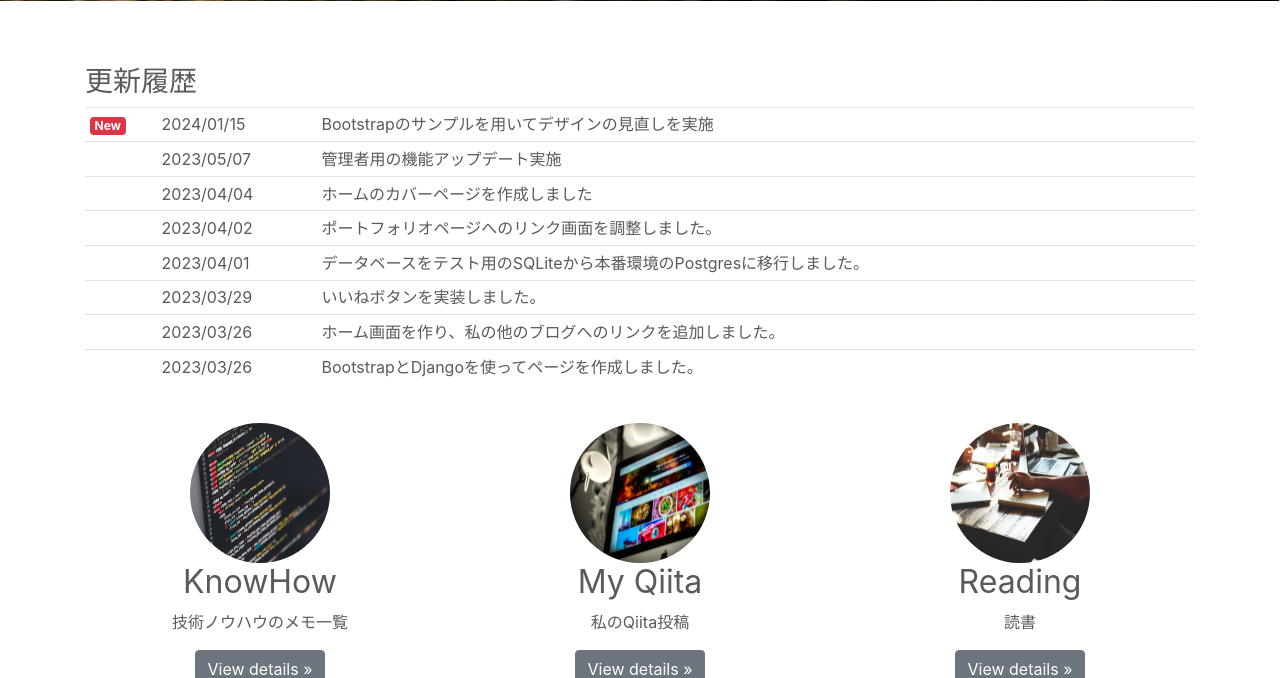
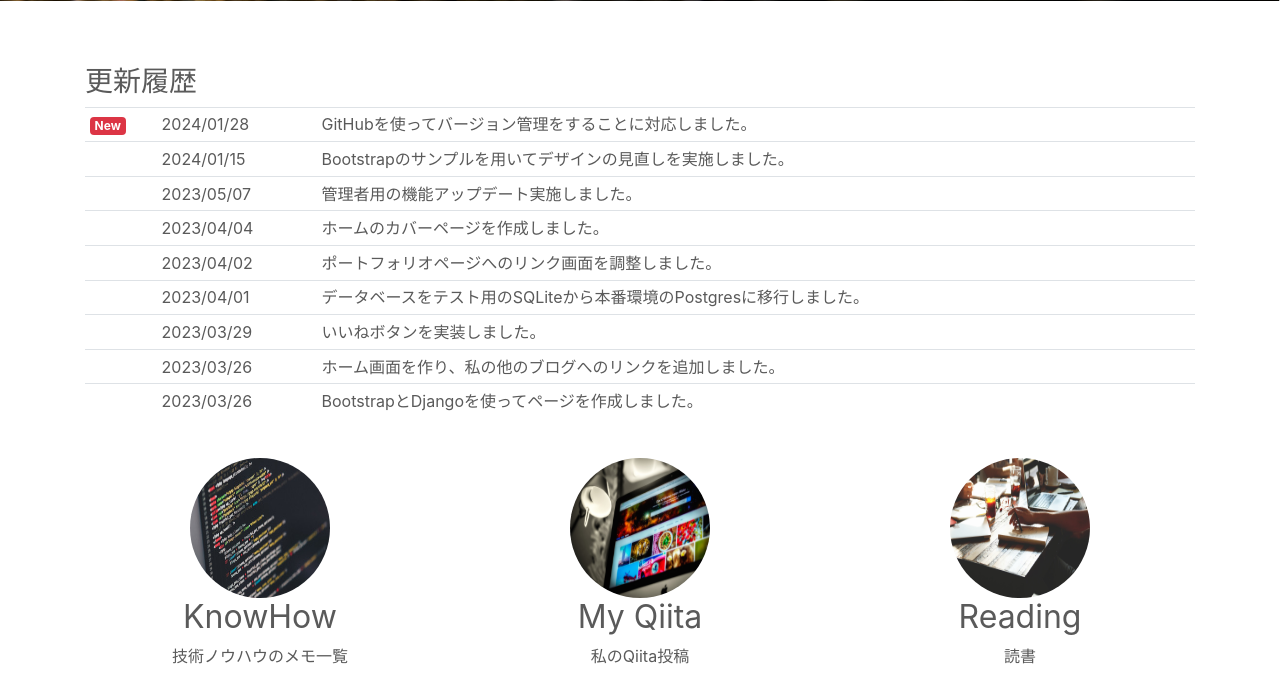
Before and after one commit to believeriver/django_myproject2, a Django app: template templates/pages/main_home.html in a window 1280 px wide. Shown: the part 559-1237 px from the top of the page. Run offline with Django 3.2, Linux system fonts and the light colour scheme; the template is opened without the code that fills it, so the values that code supplies are empty; some libraries are stand-ins or nearby versions.

Commit message:
20240128_03 main_home.htmlの更新履歴を追記

```diff
--- a/templates/pages/main_home.html
+++ b/templates/pages/main_home.html
@@ -74,18 +74,23 @@
         <tbody>
             <tr>
               <th scope="row"><span class="badge badge-danger">New</span></th>
+              <td>2024/01/28</td>
+              <td>GitHubを使ってバージョン管理をすることに対応しました。</td>
+            </tr>
+            <tr>
+              <th scope="row"></th>
               <td>2024/01/15</td>
-              <td>Bootstrapのサンプルを用いてデザインの見直しを実施</td>
+              <td>Bootstrapのサンプルを用いてデザインの見直しを実施しました。</td>
             </tr>
             <tr>
               <th scope="row"></th>
               <td>2023/05/07</td>
-              <td>管理者用の機能アップデート実施</td>
+              <td>管理者用の機能アップデート実施しました。</td>
             </tr>
             <tr>
               <th scope="row"></th>
               <td>2023/04/04</td>
-              <td>ホームのカバーページを作成しました</td>
+              <td>ホームのカバーページを作成しました。</td>
             </tr>
             <tr>
               <th scope="row"></th>
```
